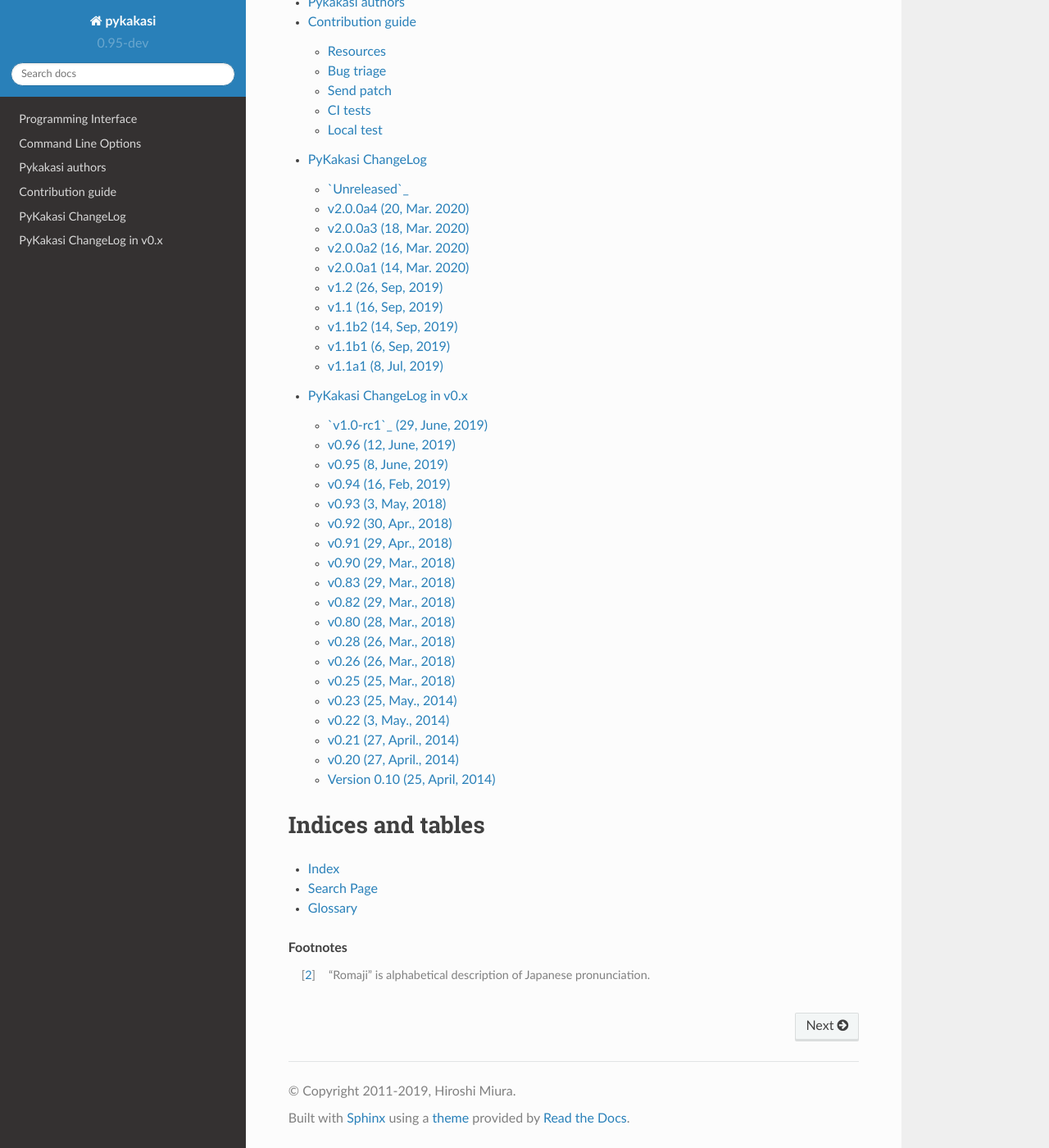
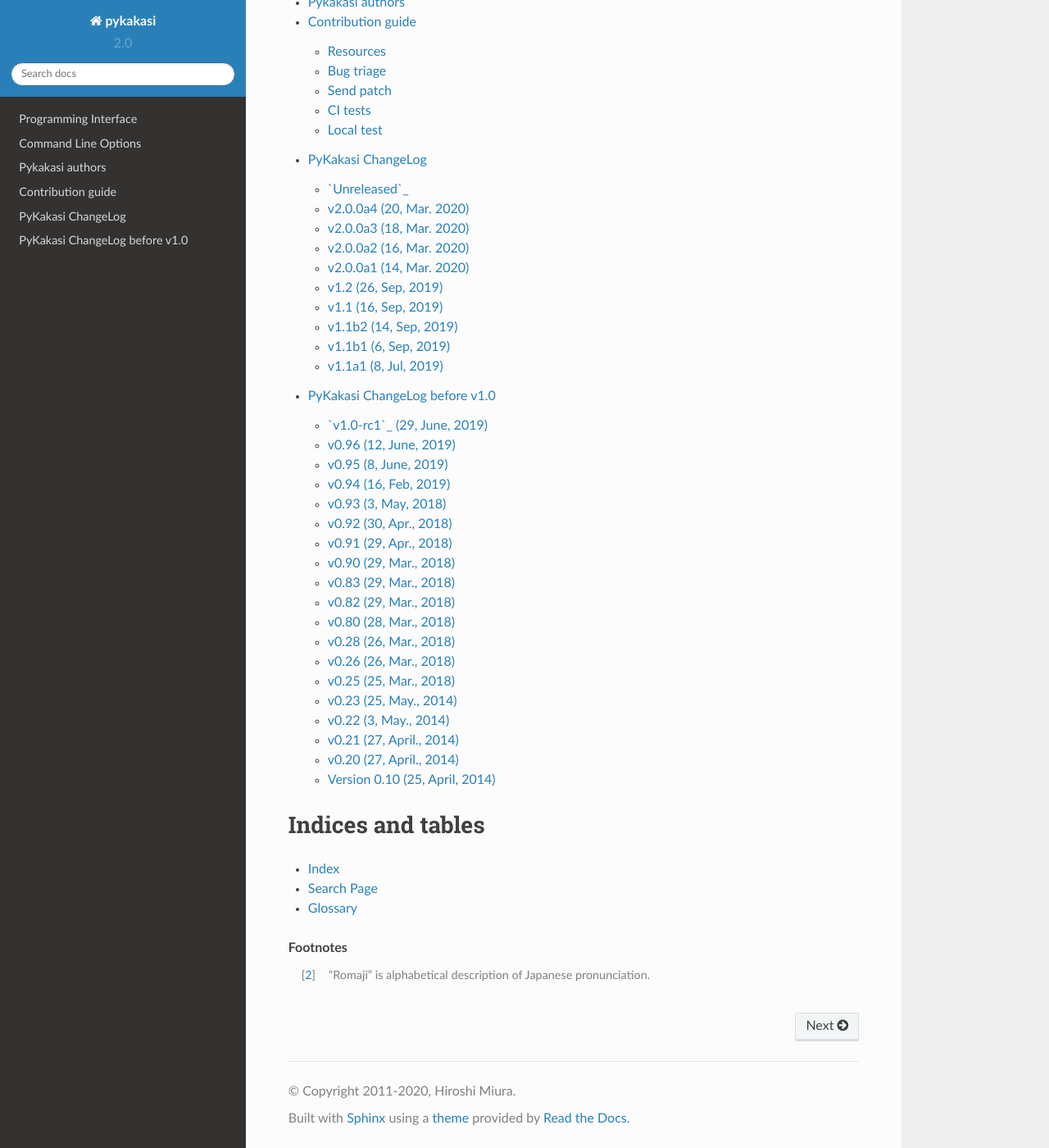
Before and after one commit to miurahr/pykakasi, a Sphinx documentation site: the page built from docs/index.rst, in a window 1280 px wide and 1400 px high, scrolled down 1881 px. Shown: the whole window at 82% size. Built offline with Sphinx 7.4.7 and the Read the Docs theme 2.0.0, drawn with Linux system fonts in a browser that asks for light colours.

```diff
--- a/CHANGELOG_0.rst
+++ b/CHANGELOG_0.rst
@@ -1,12 +1,8 @@
-==========================
-PyKakasi ChangeLog in v0.x
-==========================
+==============================
+PyKakasi ChangeLog before v1.0
+==============================
 
 All notable changes to this project will be documented in this file.
-
-****************
-Previous changes
-****************
 
 `v1.0-rc1`_ (29, June, 2019)
 ============================
--- a/docs/conf.py
+++ b/docs/conf.py
@@ -20,13 +20,13 @@
 # -- Project information -----------------------------------------------------
 
 project = 'pykakasi'
-copyright = '2011-2019, Hiroshi Miura'
+copyright = '2011-2020, Hiroshi Miura'
 author = 'Hiroshi Miura'
 
 # The short X.Y version
-version = '0.95-dev'
+version = '2.0'
 # The full version, including alpha/beta/rc tags
-release = ''
+release = '2.0.0a4'
 
 
 # -- General configuration ---------------------------------------------------
```
Also changed, not shown: .travis.yml, 6 other files.
